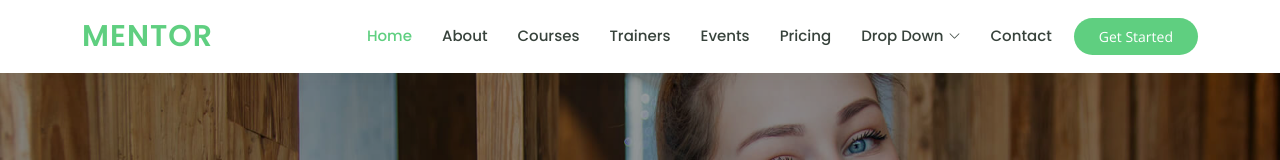
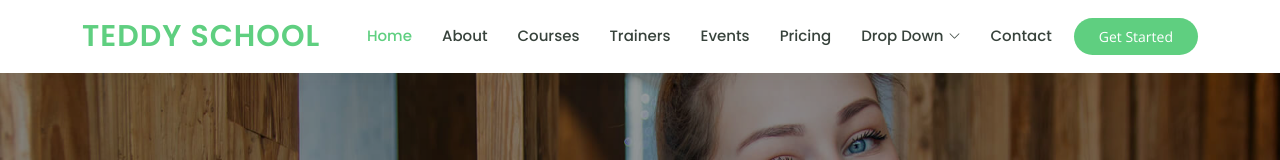
Before and after one commit to sohailit12/taddyschool, a plain HTML site: page index.html in a window 1280 px wide. Shown: the top 160 px of the page. Drawn offline with nearby package versions, Linux system fonts and the light colour scheme.

Commit message:
name change

```diff
--- a/index.html
+++ b/index.html
@@ -42,7 +42,7 @@
   <header id="header" class="fixed-top">
     <div class="container d-flex align-items-center">
 
-      <h1 class="logo me-auto"><a href="index.html">Mentor</a></h1>
+      <h1 class="logo me-auto"><a href="index.html">Teddy School</a></h1>
       <!-- Uncomment below if you prefer to use an image logo -->
       <!-- <a href="index.html" class="logo me-auto"><img src="assets/img/logo.png" alt="" class="img-fluid"></a>-->
 
```
